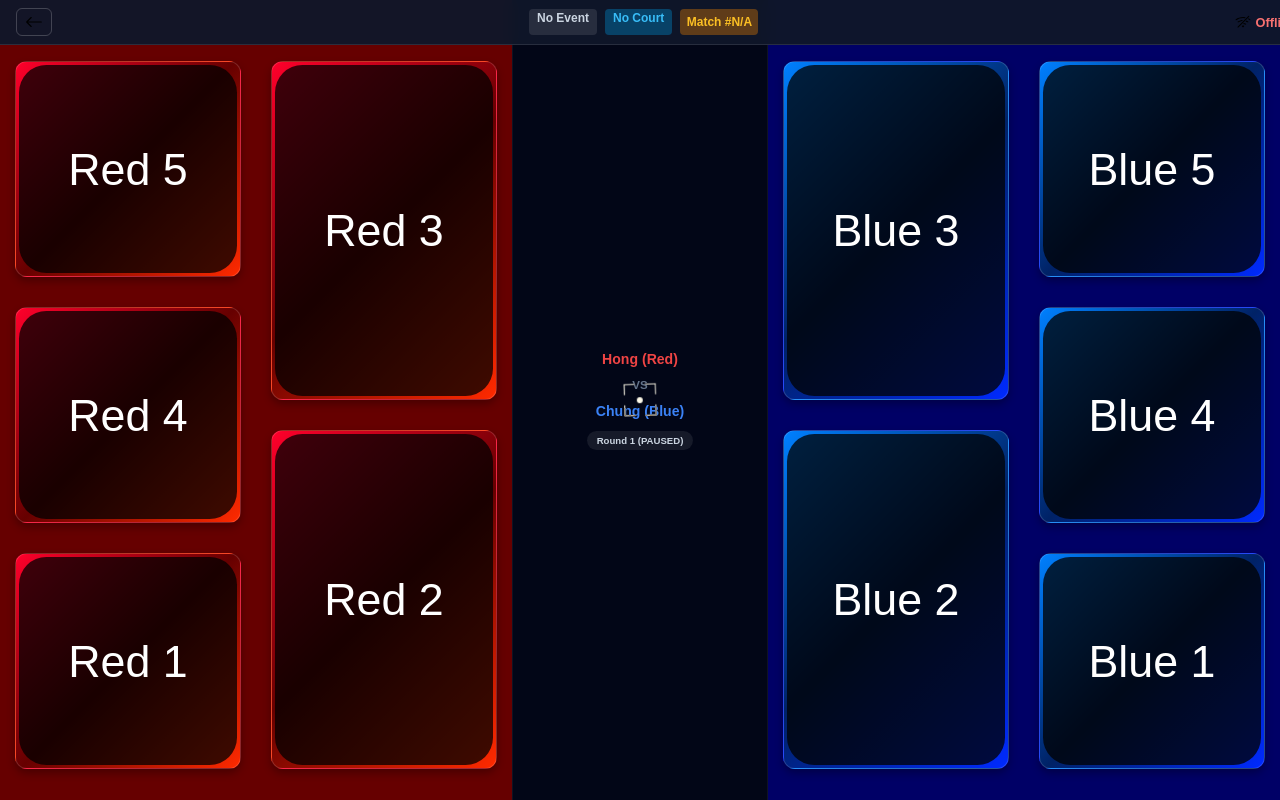
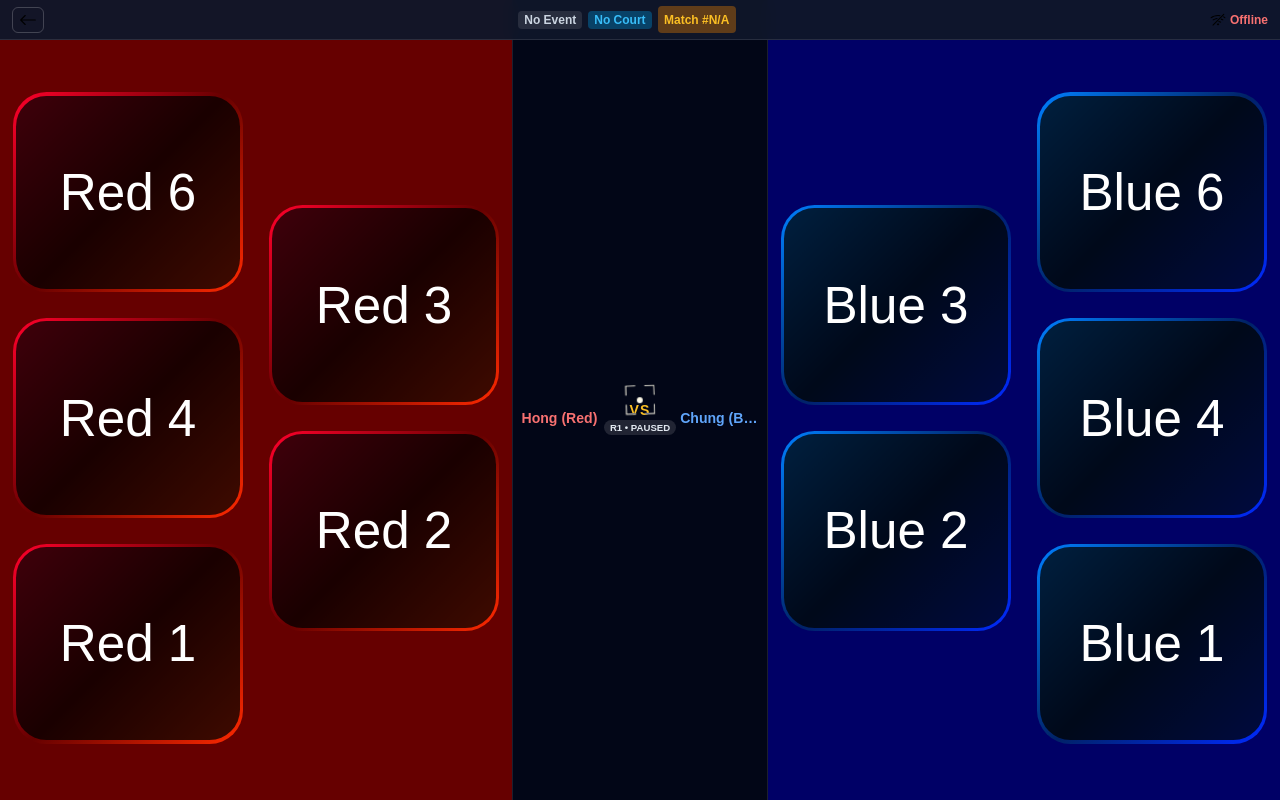
Before and after one commit to CY-Cheung/TKD-scoreboard, a React (Vite) app: page /TKD-scoreboard/controller in a window 1280 px wide. Built offline with nearby package versions, Linux system fonts and the light colour scheme.

Commit message:
feat: update turning head kick to 6 pts, default point gap to 15, and refine controller UI

```diff
--- a/src/Pages/Controller/Controller.css
+++ b/src/Pages/Controller/Controller.css
@@ -1,4 +1,8 @@
-/* Controller.css - Original 5-column layout with status integration */
+/* Controller.css - Restored 5-column layout with responsive top header */
+
+*, *::before, *::after {
+	box-sizing: border-box;
+}
 
 .controller {
 	display: flex;
@@ -6,52 +10,65 @@
 	justify-content: center;
 	height: 100dvh;
 	width: 100dvw;
+	max-width: 100vw;
 	position: relative;
 	background-color: #0f172a;
 	overflow: hidden;
 	user-select: none;
+	box-sizing: border-box;
 }
 
-/* Top Status Banner */
+/* Top Status Bar Banner - Strictly bounded to 100% width */
 .ctrl-top-bar {
 	position: absolute;
 	top: 0;
 	left: 0;
-	width: 100vw;
-	height: 44px;
+	width: 100%;
+	max-width: 100vw;
+	box-sizing: border-box;
+	height: 40px;
 	background-color: rgba(15, 23, 42, 0.95);
 	backdrop-filter: blur(8px);
 	border-bottom: 1px solid rgba(255, 255, 255, 0.1);
 	display: flex;
 	justify-content: space-between;
 	align-items: center;
-	padding: 0 16px;
+	padding: 0 12px;
 	z-index: 50;
+	overflow: hidden;
 }
 
 .ctrl-back-btn {
 	background: transparent;
 	border: 1px solid rgba(255, 255, 255, 0.2);
 	color: #94a3b8;
-	padding: 4px 8px;
+	padding: 3px 6px;
 	border-radius: 6px;
 	cursor: pointer;
 	display: flex;
 	align-items: center;
+	flex-shrink: 0;
 }
 
 .ctrl-info-badges {
 	display: flex;
-	gap: 8px;
+	gap: 6px;
+	align-items: center;
+	overflow: hidden;
+	flex-shrink: 1;
 }
 
 .ctrl-badge {
 	background: rgba(255, 255, 255, 0.1);
 	color: #cbd5e1;
 	font-size: 0.75rem;
-	padding: 2px 8px;
+	padding: 2px 6px;
 	border-radius: 4px;
 	font-weight: 600;
+	white-space: nowrap;
+	overflow: hidden;
+	text-overflow: ellipsis;
+	max-width: 100px;
 }
 
 .ctrl-badge.court {
@@ -65,8 +82,10 @@
 }
 
 .ctrl-conn-status {
-	font-size: 0.8rem;
+	font-size: 0.75rem;
 	font-weight: 600;
+	white-space: nowrap;
+	flex-shrink: 0;
 }
 
 .conn-connected {
@@ -83,24 +102,34 @@
 	gap: 4px;
 }
 
-/* Action Toast Banner */
+/* Action Toast Banner with Side Color */
 .ctrl-action-banner {
 	position: absolute;
-	top: 52px;
+	top: 46px;
 	left: 50%;
 	transform: translateX(-50%);
-	background: #fbbf24;
-	color: #0f172a;
-	padding: 6px 18px;
+	padding: 4px 16px;
 	border-radius: 20px;
 	font-weight: 800;
-	font-size: 0.9rem;
+	font-size: 0.85rem;
 	box-shadow: 0 4px 15px rgba(0, 0, 0, 0.5);
 	z-index: 100;
+	color: #ffffff;
 	animation: popIn 0.2s ease-out;
+	white-space: nowrap;
 }
 
-/* 5-Column Grid Layout */
+.ctrl-action-banner.red-banner {
+	background-color: #dc2626;
+	border: 1px solid #f87171;
+}
+
+.ctrl-action-banner.blue-banner {
+	background-color: #2563eb;
+	border: 1px solid #60a5fa;
+}
+
+/* 5-Column Layout Structure */
 .col {
 	display: flex;
 	flex-direction: column;
@@ -108,84 +137,86 @@
 	justify-content: center;
 	height: 100dvh;
 	width: 20dvw;
-	padding-top: 50px;
-	padding-bottom: 20px;
-	padding-inline: 4px;
+	padding-top: 44px;
+	padding-bottom: 8px;
 	box-sizing: border-box;
-	gap: 8px;
 }
 
-.col:nth-child(2),
-.col:nth-child(3) {
+.col.red-col {
 	background-color: var(--red-secondary);
 }
 
-.col:nth-child(5),
-.col:nth-child(6) {
+.col.blue-col {
 	background-color: var(--blue-secondary);
 }
 
 .col > button {
 	height: 25dvh;
-	flex: 1;
-	border-radius: 12px;
-	border: 1px solid rgba(255, 255, 255, 0.15);
-	box-shadow: 0 4px 8px rgba(0, 0, 0, 0.3);
-	transition: transform 0.1s ease;
 }
 
-.col > button:active {
-	transform: scale(0.95);
+/* Center Info Panel Column (Horizontal Layout) */
+.col.center-col {
+	background-color: #020617;
+	border-left: 1px solid rgba(255, 255, 255, 0.1);
+	border-right: 1px solid rgba(255, 255, 255, 0.1);
+	display: flex;
+	align-items: center;
+	justify-content: center;
+	padding-inline: 6px;
 }
 
-/* Center Info Panel Column */
-.center-col {
-	background-color: #020617;
+.center-match-details-horizontal {
 	display: flex;
-	flex-direction: column;
-	justify-content: center;
+	flex-direction: row;
 	align-items: center;
-	padding: 12px;
-	border-left: 1px solid rgba(255, 255, 255, 0.05);
-	border-right: 1px solid rgba(255, 255, 255, 0.05);
+	justify-content: space-between;
+	width: 100%;
+	gap: 4px;
+	overflow: hidden;
 }
 
-.center-match-details {
+.competitor-side {
+	flex: 1;
+	font-size: 1.1vw;
+	font-weight: 800;
+	text-align: center;
+	white-space: nowrap;
+	overflow: hidden;
+	text-overflow: ellipsis;
+}
+
+.red-side-text {
+	color: #f87171;
+}
+
+.blue-side-text {
+	color: #60a5fa;
+}
+
+.center-vs-box {
 	display: flex;
 	flex-direction: column;
 	align-items: center;
 	justify-content: center;
-	gap: 12px;
-	text-align: center;
+	gap: 2px;
+	flex-shrink: 0;
 }
 
-.competitor-label {
+.vs-badge {
 	font-size: 1.1vw;
-	font-weight: 800;
-	word-break: break-word;
-}
-
-.red-text {
-	color: #ef4444;
-}
-
-.blue-text {
-	color: #3b82f6;
-}
-
-.vs-divider {
-	font-size: 0.9vw;
 	font-weight: 900;
-	color: #64748b;
+	color: #fbbf24;
+	letter-spacing: 1px;
 }
 
 .round-pill {
 	font-size: 0.75vw;
-	background: rgba(255, 255, 255, 0.08);
-	padding: 4px 10px;
-	border-radius: 12px;
-	color: #cbd5e1;
+	background: rgba(255, 255, 255, 0.12);
+	color: #e2e8f0;
+	padding: 2px 6px;
+	border-radius: 10px;
 	font-weight: 600;
+	white-space: nowrap;
 }
 
 @keyframes popIn {
@@ -193,14 +224,26 @@
 	to { transform: translate(-50%, 0); opacity: 1; }
 }
 
-@media (max-width: 600px) {
-	.competitor-label {
+@media (max-width: 768px) {
+	.ctrl-top-bar {
+		padding: 0 8px;
+		height: 36px;
+	}
+	.ctrl-badge {
+		font-size: 0.65rem;
+		padding: 1px 4px;
+		max-width: 70px;
+	}
+	.ctrl-conn-status {
+		font-size: 0.7rem;
+	}
+	.competitor-side {
+		font-size: 0.75rem;
+	}
+	.vs-badge {
 		font-size: 0.8rem;
 	}
-	.vs-divider {
-		font-size: 0.7rem;
-	}
 	.round-pill {
-		font-size: 0.65rem;
+		font-size: 0.6rem;
 	}
 }
--- a/src/Pages/Controller/Controller.jsx
+++ b/src/Pages/Controller/Controller.jsx
@@ -11,22 +11,49 @@ function Controller() {
     const [searchParams] = useSearchParams();
     const navigate = useNavigate();
 
-    // Extract event and court from URL query or fallback to localStorage
-    const eventFromUrl = searchParams.get("event") || localStorage.getItem("selectedEvent") || "";
-    const courtFromUrl = searchParams.get("court") || localStorage.getItem("selectedCourt") || "";
+    // Helper to extract query parameter from searchParams, search URL, Hash URL, or localStorage
+    const getParam = (key) => {
+        const fromSearch = searchParams.get(key);
+        if (fromSearch) return fromSearch;
 
-    const [eventId, setEventId] = useState(eventFromUrl);
-    const [courtId, setCourtId] = useState(courtFromUrl);
+        const urlParams = new URLSearchParams(window.location.search);
+        if (urlParams.get(key)) return urlParams.get(key);
+
+        if (window.location.hash.includes("?")) {
+            const hashQuery = window.location.hash.split("?")[1];
+            const hashParams = new URLSearchParams(hashQuery);
+            if (hashParams.get(key)) return hashParams.get(key);
+        }
+
+        if (key === "event") return localStorage.getItem("selectedEvent") || "";
+        if (key === "court") return localStorage.getItem("selectedCourt") || "";
+
+        return "";
+    };
+
+    const initialEvent = getParam("event");
+    const initialCourt = getParam("court");
+
+    const [eventId, setEventId] = useState(initialEvent);
+    const [courtId, setCourtId] = useState(initialCourt);
     const [currentMatchId, setCurrentMatchId] = useState(null);
     const [matchData, setMatchData] = useState(null);
-    const [lastAction, setLastAction] = useState(null);
+    const [lastAction, setLastAction] = useState(null); // { side: 'red'|'blue', text: '...' }
     const [isConnected, setIsConnected] = useState(false);
 
-    // Save selected params to localStorage
+    // Sync state if URL changes
     useEffect(() => {
-        if (eventId) localStorage.setItem("selectedEvent", eventId);
-        if (courtId) localStorage.setItem("selectedCourt", courtId);
-    }, [eventId, courtId]);
+        const ev = getParam("event");
+        const ct = getParam("court");
+        if (ev) {
+            setEventId(ev);
+            localStorage.setItem("selectedEvent", ev);
+        }
+        if (ct) {
+            setCourtId(ct);
+            localStorage.setItem("selectedCourt", ct);
+        }
+    }, [searchParams]);
 
     // Listen to currentMatchId on court
     useEffect(() => {
@@ -66,24 +93,37 @@ function Controller() {
         });
 
         return () => unsubscribe();
-    }, [eventId, currentMatchId]);
+    }, [currentMatchId, eventId]);
+
+    // Cross-browser Fullscreen request helper
+    const handleFullscreen = () => {
+        if (!document.fullscreenElement) {
+            if (document.documentElement.requestFullscreen) {
+                document.documentElement.requestFullscreen().catch(() => {});
+            } else if (document.documentElement.webkitRequestFullscreen) {
+                document.documentElement.webkitRequestFullscreen();
+            } else if (document.documentElement.msRequestFullscreen) {
+                document.documentElement.msRequestFullscreen();
+            }
+        }
+    };
 
     const handleScore = (side, index, label) => {
         if (!eventId || !currentMatchId) return;
 
-        // Mobile haptic feedback
+        // Mobile haptic vibration feedback
         if (navigator.vibrate) {
             navigator.vibrate(60);
         }
 
-        // Call scoring API (+1 point increment for the selected point index)
+        // Call scoring API (+1 point increment for selected point index)
         updateScoreAndCheckRules(eventId, currentMatchId, side, "pointsStat", index, 1);
 
-        const actionText = `${side.toUpperCase()} ${label}`;
-        setLastAction(actionText);
+        const actionObj = { side, text: `${side.toUpperCase()} ${label}` };
+        setLastAction(actionObj);
 
         setTimeout(() => {
-            setLastAction((prev) => (prev === actionText ? null : prev));
+            setLastAction((prev) => (prev?.text === actionObj.text ? null : prev));
         }, 1800);
     };
 
@@ -94,10 +134,17 @@ function Controller() {
     const isPaused = matchData?.state?.isPaused ?? true;
 
     return (
-        <div className="controller">
+        <div className="controller" onClick={handleFullscreen}>
             {/* Top Bar Banner for Match & Connection Status */}
             <div className="ctrl-top-bar">
-                <button className="ctrl-back-btn" onClick={() => navigate("/")} aria-label="Back">
+                <button
+                    className="ctrl-back-btn"
+                    onClick={(e) => {
+                        e.stopPropagation();
+                        navigate("/");
+                    }}
+                    aria-label="Back"
+                >
                     <ArrowLeft size={18} />
                 </button>
                 <div className="ctrl-info-badges">
@@ -114,93 +161,97 @@ function Controller() {
                 </div>
             </div>
 
-            {/* Action Feedback Banner Toast */}
-            {lastAction && <div className="ctrl-action-banner">{lastAction}</div>}
+            {/* Action Feedback Banner Toast with Side Color */}
+            {lastAction && (
+                <div className={`ctrl-action-banner ${lastAction.side === "red" ? "red-banner" : "blue-banner"}`}>
+                    {lastAction.text}
+                </div>
+            )}
 
-            {/* Column 1: Red 5, Red 4, Red 1 */}
-            <div className="col">
+            {/* Column 1: Red 6, Red 4, Red 1 */}
+            <div className="col red-col">
                 <Button
-                    text="Red 5"
+                    text="Red 6"
                     angle={350}
-                    fontSize="3.5vw"
-                    onClick={() => handleScore("red", 4, "+5 Turn Head")}
+                    fontSize="4vw"
+                    onClick={() => handleScore("red", 4, "+6 Turn Head")}
                 />
                 <Button
                     text="Red 4"
                     angle={350}
-                    fontSize="3.5vw"
+                    fontSize="4vw"
                     onClick={() => handleScore("red", 3, "+4 Turn Body")}
                 />
                 <Button
                     text="Red 1"
                     angle={350}
-                    fontSize="3.5vw"
+                    fontSize="4vw"
                     onClick={() => handleScore("red", 0, "+1 Punch")}
                 />
             </div>
 
             {/* Column 2: Red 3, Red 2 */}
-            <div className="col">
+            <div className="col red-col">
                 <Button
                     text="Red 3"
                     angle={350}
-                    fontSize="3.5vw"
+                    fontSize="4vw"
                     onClick={() => handleScore("red", 2, "+3 Head")}
                 />
                 <Button
                     text="Red 2"
                     angle={350}
-                    fontSize="3.5vw"
+                    fontSize="4vw"
                     onClick={() => handleScore("red", 1, "+2 Body")}
                 />
             </div>
 
-            {/* Column 3: Center Info Panel */}
+            {/* Column 3: Center Info Panel (Horizontal Left-to-Right layout) */}
             <div className="col center-col">
-                <div className="center-match-details">
-                    <div className="competitor-label red-text">{redName}</div>
-                    <div className="vs-divider">VS</div>
-                    <div className="competitor-label blue-text">{blueName}</div>
-                    <div className="round-pill">
-                        Round {currentRound} ({isPaused ? "PAUSED" : "ACTIVE"})
+                <div className="center-match-details-horizontal">
+                    <div className="competitor-side red-side-text">{redName}</div>
+                    <div className="center-vs-box">
+                        <span className="vs-badge">VS</span>
+                        <span className="round-pill">R{currentRound} • {isPaused ? "PAUSED" : "LIVE"}</span>
                     </div>
+                    <div className="competitor-side blue-side-text">{blueName}</div>
                 </div>
             </div>
 
             {/* Column 4: Blue 3, Blue 2 */}
-            <div className="col">
+            <div className="col blue-col">
                 <Button
                     text="Blue 3"
                     angle={210}
-                    fontSize="3.5vw"
+                    fontSize="4vw"
                     onClick={() => handleScore("blue", 2, "+3 Head")}
                 />
                 <Button
                     text="Blue 2"
                     angle={210}
-                    fontSize="3.5vw"
+                    fontSize="4vw"
                     onClick={() => handleScore("blue", 1, "+2 Body")}
                 />
             </div>
 
-            {/* Column 5: Blue 5, Blue 4, Blue 1 */}
-            <div className="col">
+            {/* Column 5: Blue 6, Blue 4, Blue 1 */}
+            <div className="col blue-col">
                 <Button
-                    text="Blue 5"
+                    text="Blue 6"
                     angle={210}
-                    fontSize="3.5vw"
-                    onClick={() => handleScore("blue", 4, "+5 Turn Head")}
+                    fontSize="4vw"
+                    onClick={() => handleScore("blue", 4, "+6 Turn Head")}
                 />
                 <Button
                     text="Blue 4"
                     angle={210}
-                    fontSize="3.5vw"
+                    fontSize="4vw"
                     onClick={() => handleScore("blue", 3, "+4 Turn Body")}
                 />
                 <Button
                     text="Blue 1"
                     angle={210}
-                    fontSize="3.5vw"
+                    fontSize="4vw"
                     onClick={() => handleScore("blue", 0, "+1 Punch")}
                 />
             </div>
--- a/src/Pages/DataImport/DataImport.jsx
+++ b/src/Pages/DataImport/DataImport.jsx
@@ -24,11 +24,11 @@ const DataImport = () => {
     const [currentMatches, setCurrentMatches] = useState({});
     const [selectedMatchId, setSelectedMatchId] = useState(null);
 
-    // Form state
+    // Form state - Default Point Gap set to 15 as per new rules
     const [matchId, setMatchId] = useState('');
     const [nextMatchId, setNextMatchId] = useState('');
     const [nextMatchSlot, setNextMatchSlot] = useState('');
-    const [maxPointGap, setMaxPointGap] = useState(12);
+    const [maxPointGap, setMaxPointGap] = useState(15);
     const [maxGamjeom, setMaxGamjeom] = useState(5);
     const [roundDuration, setRoundDuration] = useState(120);
     const [restDuration, setRestDuration] = useState(60);
@@ -72,7 +72,7 @@ const DataImport = () => {
             setNextMatchId(config.nextMatchId || '');
             setNextMatchSlot(config.nextMatchSlot || '');
 
-            setMaxPointGap(rules.maxPointGap || 12);
+            setMaxPointGap(rules.maxPointGap || 15);
             setMaxGamjeom(rules.maxGamjeom || 5);
             setRoundDuration(rules.roundDuration || 120);
             setRestDuration(rules.restDuration || 60);
--- a/src/Pages/Screen/Screen.jsx
+++ b/src/Pages/Screen/Screen.jsx
@@ -18,7 +18,7 @@ const formatTime = (totalSeconds) => {
 
 const calculateScore = (stats, opponentGamjeom) => {
     const p = stats?.pointsStat || [0,0,0,0,0];
-    return (p[0]*1) + (p[1]*2) + (p[2]*3) + (p[3]*4) + (p[4]*5) + (opponentGamjeom || 0);
+    return (p[0]*1) + (p[1]*2) + (p[2]*3) + (p[3]*4) + (p[4]*6) + (opponentGamjeom || 0);
 };
 
 const determineDominantSide = (redStats, blueStats) => {
@@ -37,8 +37,8 @@ const determineDominantSide = (redStats, blueStats) => {
     if (redTotal > blueTotal) return 'red';
     if (blueTotal > redTotal) return 'blue';
 
-    const redTurningPoints = (rP[3] * 4) + (rP[4] * 5);
-    const blueTurningPoints = (bP[3] * 4) + (bP[4] * 5);
+    const redTurningPoints = (rP[3] * 4) + (rP[4] * 6);
+    const blueTurningPoints = (bP[3] * 4) + (bP[4] * 6);
     if (redTurningPoints > blueTurningPoints) return 'red';
     if (blueTurningPoints > redTurningPoints) return 'blue';
 
```
Also changed, not shown: src/Api.js (+4 -8 lines), src/Components/QRCodeDisplay/QRCodeDisplay.css (+11 -83 lines), src/Components/QRCodeDisplay/QRCodeDisplay.jsx (+17 -60 lines).
